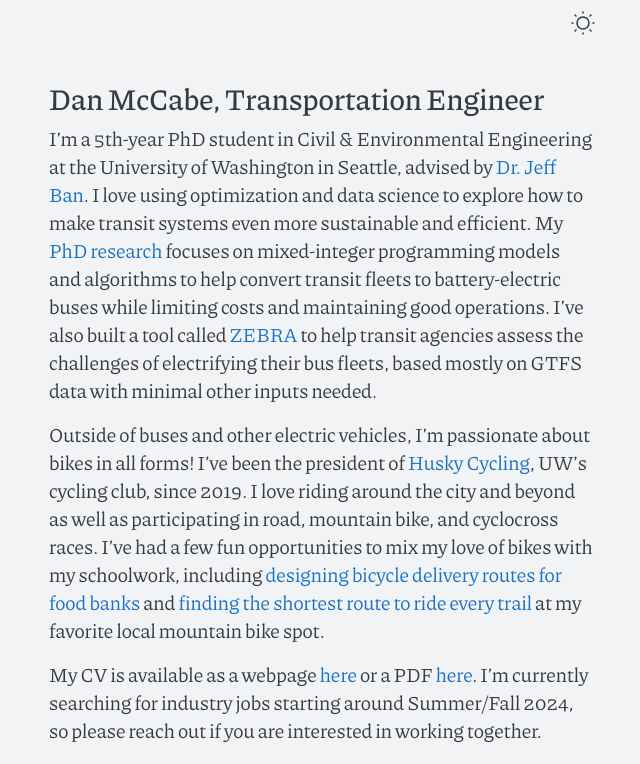
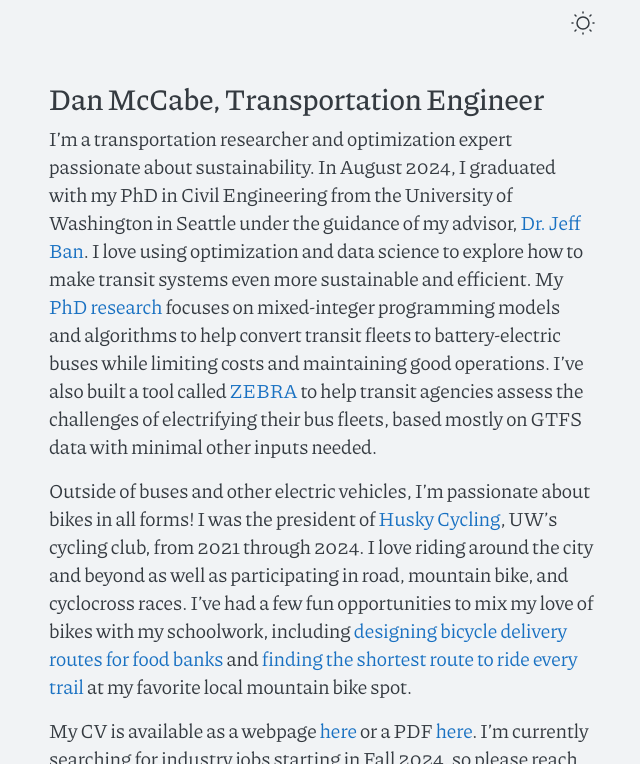
Before and after one commit to dan-mccabe/dan-mccabe.github.io, a Jekyll site: the page built from index.md, in a window 1280 px wide and 900 px high, scrolled down 790 px, cut to the strip 136-900 px from the top of the window. Shown: the whole strip, without its empty margins (318-958 px from the left). Built offline with Jekyll 4.4.1, drawn with Linux system fonts in a browser that asks for light colours; some of the changed text lies outside the part shown.

Commit message:
first few updates post-graduation

```diff
--- a/index.md
+++ b/index.md
@@ -5,8 +5,8 @@ title: Home
 
 # Dan McCabe, Transportation Engineer
 
-I'm a 5th-year PhD student in Civil & Environmental Engineering at the University of Washington in Seattle, advised by [Dr. Jeff Ban](https://www.ce.washington.edu/facultyfinder/xuegang-%28jeff%29-ban). I love using optimization and data science to explore how to make transit systems even more sustainable and efficient. My [PhD research](/research) focuses on mixed-integer programming models and algorithms to help convert transit fleets to battery-electric buses while limiting costs and maintaining good operations. I've also built a tool called [ZEBRA](https://bit.ly/zebra-app) to help transit agencies assess the challenges of electrifying their bus fleets, based mostly on GTFS data with minimal other inputs needed.
+I'm a transportation researcher and optimization expert passionate about sustainability. In August 2024, I graduated with my PhD in Civil Engineering from the University of Washington in Seattle under the guidance of my advisor, [Dr. Jeff Ban](https://www.ce.washington.edu/facultyfinder/xuegang-%28jeff%29-ban). I love using optimization and data science to explore how to make transit systems even more sustainable and efficient. My [PhD research](/research) focuses on mixed-integer programming models and algorithms to help convert transit fleets to battery-electric buses while limiting costs and maintaining good operations. I've also built a tool called [ZEBRA](https://bit.ly/zebra-app) to help transit agencies assess the challenges of electrifying their bus fleets, based mostly on GTFS data with minimal other inputs needed.
 
-Outside of buses and other electric vehicles, I'm passionate about bikes in all forms! I've been the president of [Husky Cycling](https://www.huskycyclinguw.com), UW's cycling club, since 2019. I love riding around the city and beyond as well as participating in road, mountain bike, and cyclocross races. I've had a few fun opportunities to mix my love of bikes with my schoolwork, including [designing bicycle delivery routes for food banks](/prp) and [finding the shortest route to ride every trail](/wrpp) at my favorite local mountain bike spot.
+Outside of buses and other electric vehicles, I'm passionate about bikes in all forms! I was the president of [Husky Cycling](https://www.huskycyclinguw.com), UW's cycling club, from 2021 through 2024. I love riding around the city and beyond as well as participating in road, mountain bike, and cyclocross races. I've had a few fun opportunities to mix my love of bikes with my schoolwork, including [designing bicycle delivery routes for food banks](/prp) and [finding the shortest route to ride every trail](/wrpp) at my favorite local mountain bike spot.
 
-My CV is available as a webpage [here](/cv) or a PDF [here](/McCabeResume2023.pdf). I'm currently searching for industry jobs starting around Summer/Fall 2024, so please reach out if you are interested in working together.
+My CV is available as a webpage [here](/cv) or a PDF [here](/McCabeResume2023.pdf). I'm currently searching for industry jobs starting in Fall 2024, so please reach out if you are interested in working together.
```
Also changed, not shown: research.md (+4 -4 lines).
